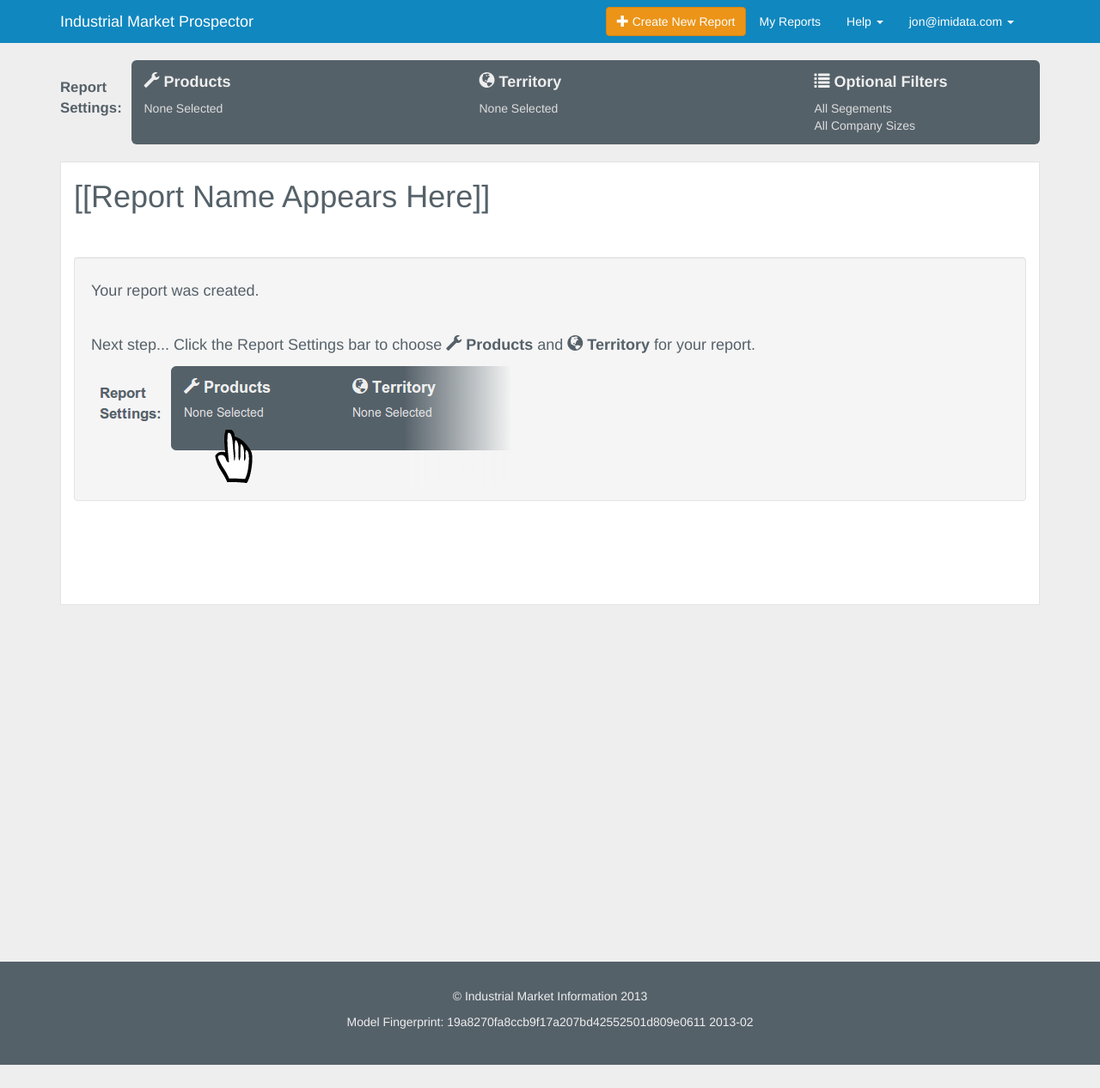
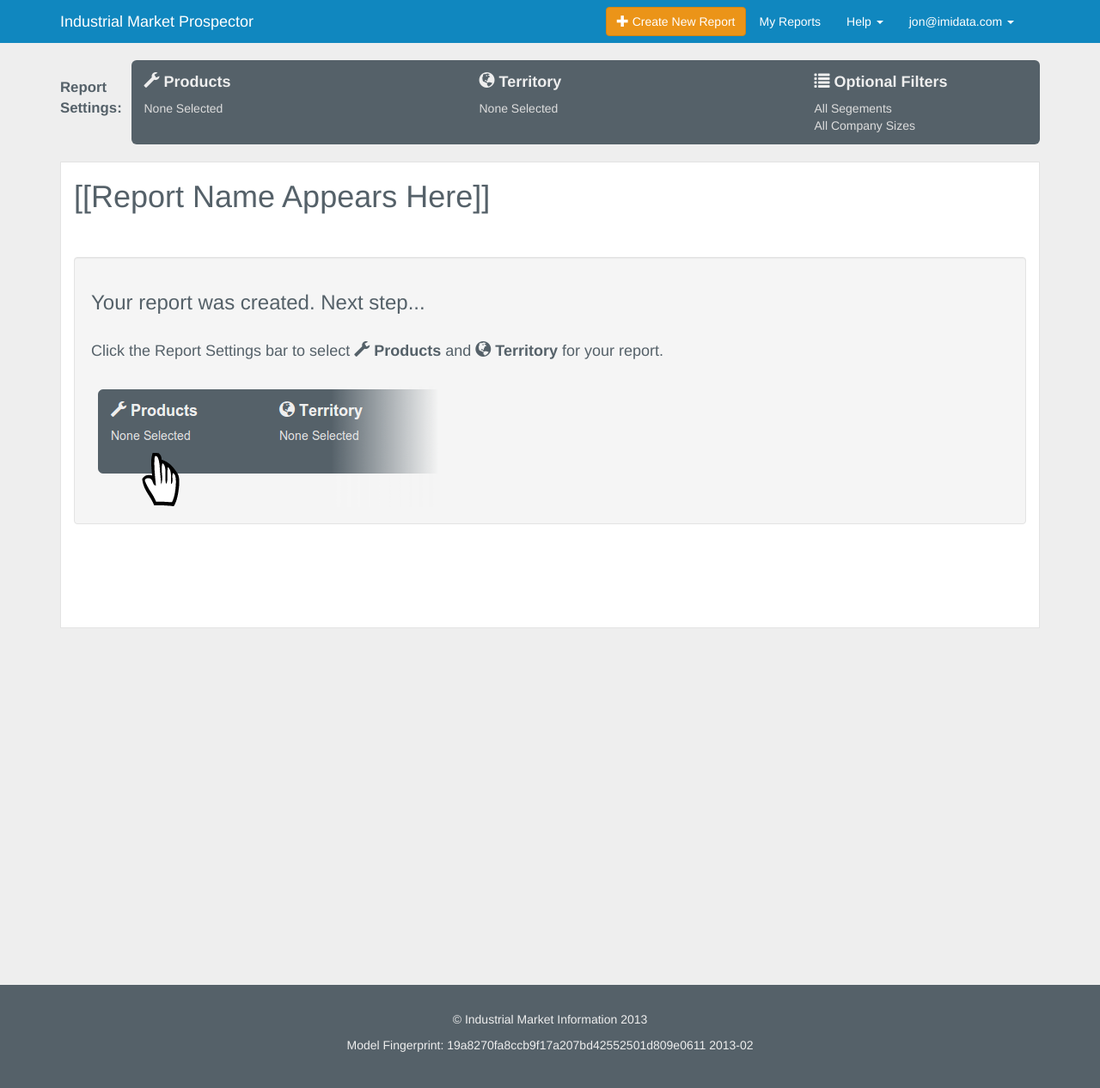
Before and after one commit to saintsjd/imi-ui, a Jekyll site: the page built from new.html, in a window 1280 px wide. Shown: the whole page at 86% size. Built offline with Jekyll 4.4.1, drawn with Linux system fonts in a browser that asks for light colours; Markdown is read by kramdown in place of the engine named in the settings; before the commit the page ends 1239 px from its top, so only the background shows below that.

Commit message:
image for new page

```diff
--- a/new.html
+++ b/new.html
@@ -14,9 +14,10 @@ title: Your New Jekyll Site
 <br>
 <div class="well">
 
-<h4>Your report was created.</h4>
+<h3 style="margin-bottom: 30px;">Your report was created. Next step...</h3>
+
+<h4>Click the Report Settings bar to select <strong><span class="glyphicon glyphicon-wrench"></span> Products</strong> and <strong><span class="glyphicon glyphicon-globe"></span> Territory</strong> for your report.</h4>
 <br>
-<h4>Next step... Click the Report Settings bar to choose <strong><span class="glyphicon glyphicon-wrench"></span> Products</strong> and <strong><span class="glyphicon glyphicon-globe"></span> Territory</strong> for your report.</h4>
 <img src="img/mockup.png" />
 
 </div>
```
Also changed, not shown: img/mockup.png.
